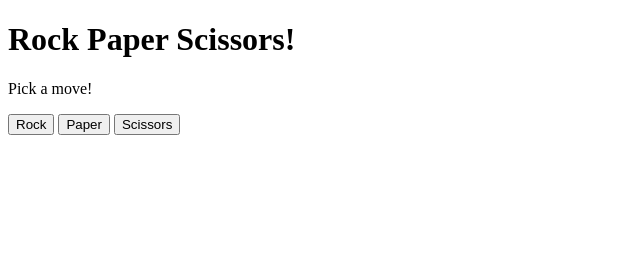
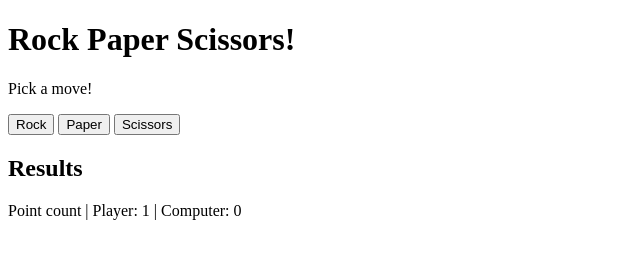
Before and after one commit to ornsteinerr/rock-paper-scissors, a plain HTML site: page index.html in a window 1280 px wide. Both pictures are taken after a click on the button "Rock". Shown: the whole page, without its empty margins (0-640 px from the left). Drawn offline with Linux system fonts and the light colour scheme.

Commit message:
Add buttons and DOM text output

```diff
--- a/index.html
+++ b/index.html
@@ -6,6 +6,7 @@
     <meta name="viewport" content="width=device-width, initial-scale=1.0">
     <title>Document</title>
     <link rel="stylesheet" href="style.css">
+    <script src="main.js" defer></script>
 </head>
 <body>
     <h1> Rock Paper Scissors! </h1>
@@ -13,6 +14,8 @@
     <button id="r">Rock</button>
     <button id="p">Paper</button>
     <button id="s">Scissors</button>
-    <script src="main.js"></script> </script>
+    <div id="pointsLog">
+        <h2>Results</h2>
+    </div>
 </body>
 </html>
--- a/main.js
+++ b/main.js
@@ -55,11 +55,21 @@ function playRound(){
     console.log(`The winner is: ${winner}`);
 }
 
+const pointsLog = document.querySelector('#pointsLog');
+
+function createPara(text){
+    const p = document.createElement('p');
+    p.textContent = text;
+    return p;
+}
+
 function tallyPoints(winner){
     // Add points for winner
     (winner === "Player") ? playerPoints++ : computerPoints++;
     // Print total score
-    console.log(`Point count | Player: ${playerPoints} | Computer: ${computerPoints}`);
+    let scoreText = `Point count | Player: ${playerPoints} | Computer: ${computerPoints}`;
+    pointsLog.appendChild(createPara(scoreText));
+
 }
 
 function ComputerPlay() {
```
